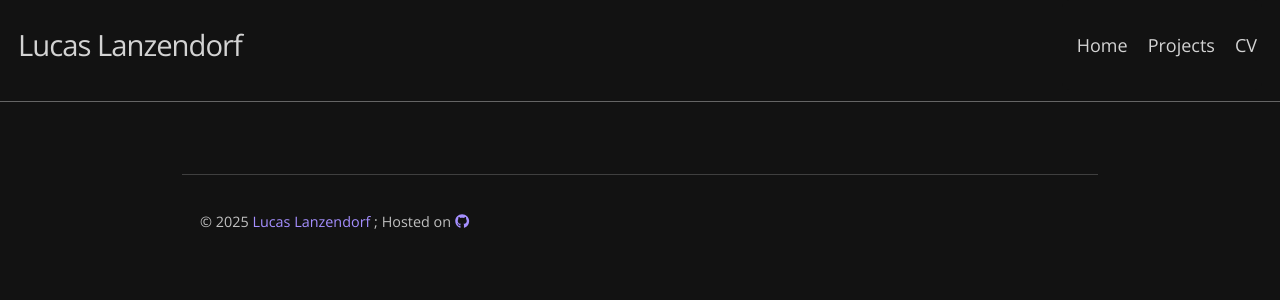
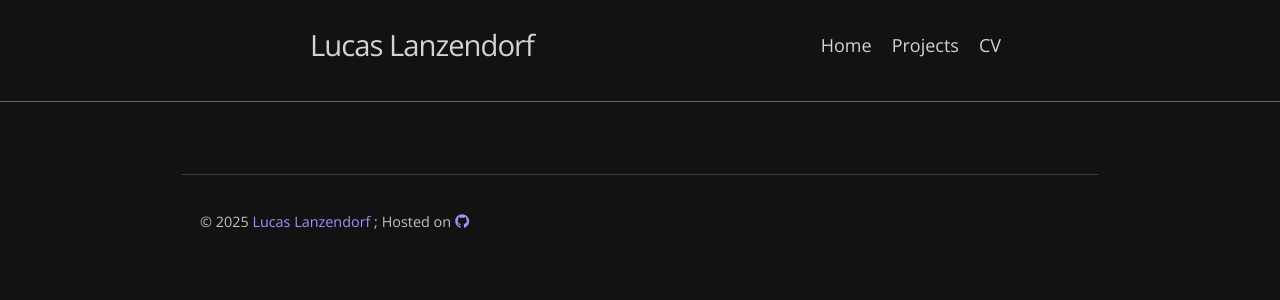
Before and after one commit to Lanzendorf/lanzendorf.github.io, a Jekyll site: the page built from projects/lidar.md, in a window 1280 px wide. Shown: the top 300 px of the page. Built offline with Jekyll 4.4.1, drawn with Linux system fonts in a browser that asks for light colours; nearby versions of some CDN libraries; some web fonts are replaced.

Commit message:
Update project-desc.html

```diff
--- a/_layouts/project-desc.html
+++ b/_layouts/project-desc.html
@@ -7,7 +7,7 @@
 
   <body>
     <div class="site-container">
-      <header class="site-header">
+      <header class="site-header" style="padding-right: 20vw; padding-left: calc(20vw + 36px);">
         {% include header.html %}
       </header>
 
```
